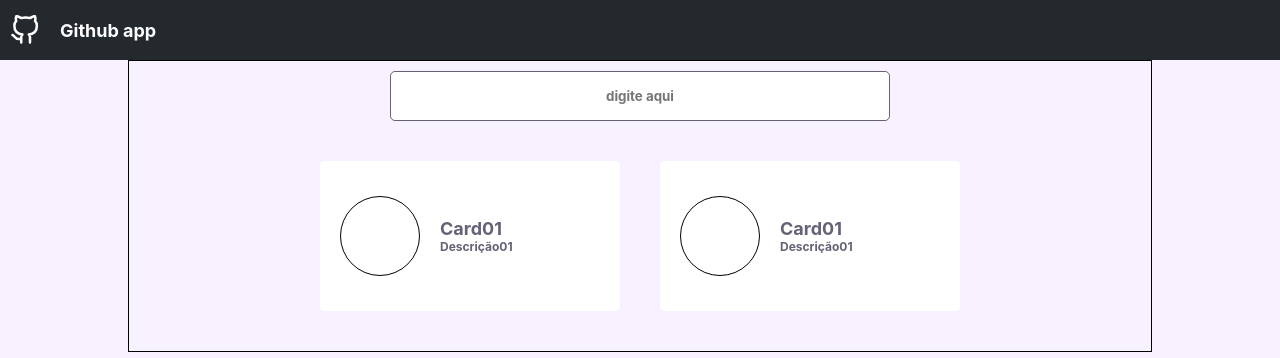
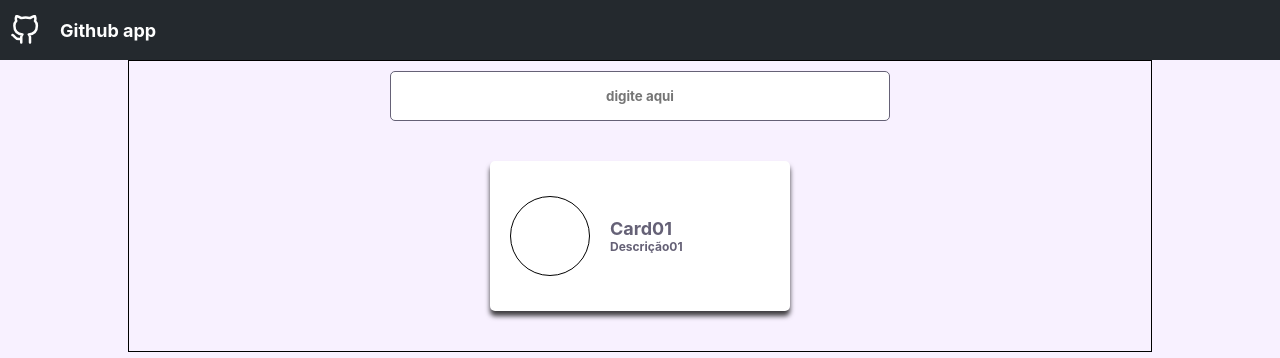
Before and after one commit to AlexSousaAlvess/github-front, a React (Create React App) app: page / in a window 1280 px wide. Shown: the top 358 px of the page. Built offline with nearby package versions, Linux system fonts and the light colour scheme.

Commit message:
inset box-shadow

```diff
--- a/src/pages/Dashboard/index.jsx
+++ b/src/pages/Dashboard/index.jsx
@@ -43,14 +43,13 @@ class DashboardComponent extends React.Component{
           placeholder='digite aqui'
         />
         <div>
-          <div>
-            <div></div>
-            <section>
-              <strong>Card01</strong>
-              <span>Descrição01</span>
-            </section>
-          </div>
-          <div>
+          <div
+            style={{
+              webkitBoxShadow: '0px 5px 5px 0px rgba(0,0,0,0.75)',
+              mozBoxShadow: '0px 5px 5px 0px rgba(0,0,0,0.75)',
+              boxShadow: '0px 5px 5px 0px rgba(0,0,0,0.75)',
+            }}
+          >
             <div></div>
             <section>
               <strong>Card01</strong>
```
